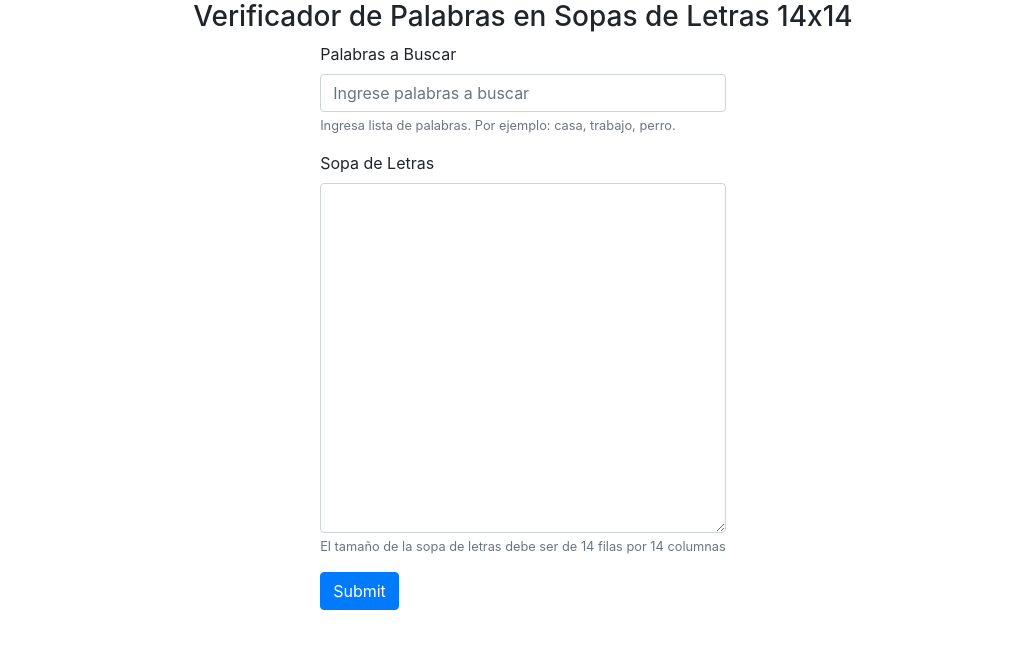
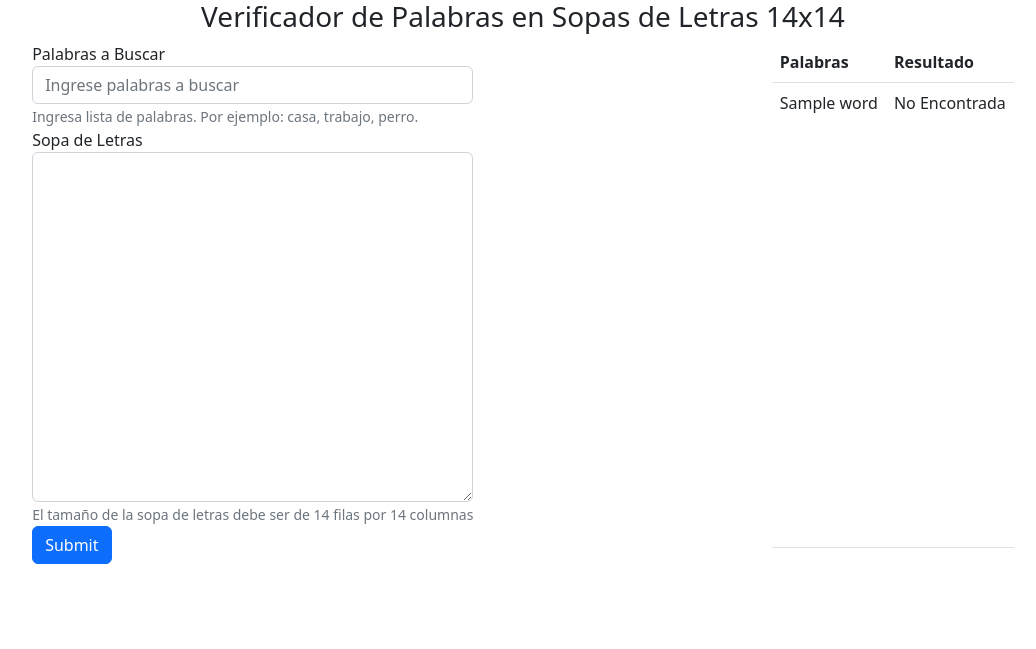
Before and after one commit to devjprivera/sopa-de-letras-cliente, a FastAPI app: template frontend/templates/index.html in a window 1280 px wide. Shown: the top 649 px of the page, without its empty margins (117-1153 px from the left). Run offline with FastAPI, Linux system fonts and the light colour scheme; the template is opened without the code that fills it: most values are stand-ins (such as "Sample title", 1, 10 or a date in 2020).

Commit message:
Implemented solver algorithm into web page

```diff
--- a/backend/main.py
+++ b/backend/main.py
@@ -15,22 +15,16 @@ BASE_DIR = path.dirname(path.dirname(path.abspath(__file__)))
 TEMPLATES_DIR = path.join(BASE_DIR, "frontend", "templates")
 templates = Jinja2Templates(directory=TEMPLATES_DIR)
 
-STATIC_DIR = path.join(BASE_DIR, "frontend", "static")
-app.mount("/static", StaticFiles(directory=STATIC_DIR), name="static")
-
 # Shows Main Page
 @app.get("/", response_class=HTMLResponse)
 def main(request: Request):
 
     return templates.TemplateResponse("index.html", {"request": request})
 
-@app.post("/")
+@app.post("/", response_class=HTMLResponse)
 def solver(request: Request, words: str = Form(...), soup: str = Form(...)):
 
-    # wordsFound = soupSolver(soup.soup, soup.words, soup.size)
-    # wordsFound = {
-    #     "words": soup.words,
-    #     "soup": soup.soup,
-    # }
+    soup = soup.replace("\r\n", " ")
+    wordsFound = soupSolver(soup, words)
 
-    return {"words": words, "soup": soup}
+    return templates.TemplateResponse("index.html", {"request": request, "wordsFound": wordsFound})
--- a/frontend/templates/index.html
+++ b/frontend/templates/index.html
@@ -3,14 +3,14 @@
     <head>
         <meta charset="UTF-8">
         <title>Verificador de Sopa de Letras</title>
-        <link rel="stylesheet" href="https://cdn.jsdelivr.net/npm/bootstrap@4.0.0/dist/css/bootstrap.min.css" integrity="sha384-Gn5384xqQ1aoWXA+058RXPxPg6fy4IWvTNh0E263XmFcJlSAwiGgFAW/dAiS6JXm" crossorigin="anonymous">
-        <!-- <script src="{{ url_for('static', path='/js/script.js') }}"></script> -->
+        <link href="https://cdn.jsdelivr.net/npm/bootstrap@5.2.3/dist/css/bootstrap.min.css" rel="stylesheet" integrity="sha384-rbsA2VBKQhggwzxH7pPCaAqO46MgnOM80zW1RWuH61DGLwZJEdK2Kadq2F9CUG65" crossorigin="anonymous">
     </head>
     <body>
-        <div class="d-flex justify-content-center">
+        <div id="title-div" class="d-flex justify-content-center">
             <h3> Verificador de Palabras en Sopas de Letras 14x14 </h3>
         </div>
-        <div class="d-flex justify-content-center">
+        <div id="solve-div" class="d-flex justify-content-around">
+            <div id="soup-form">
                 <form action="/" method="post">
                     <div class="form-group">
                         <label for="words">Palabras a Buscar</label>
@@ -25,5 +25,30 @@
                     <button id="search" type="submit" class="btn btn-primary" onclick="search">Submit</button>
                 </form>
             </div>
+            {% if wordsFound %}
+                <div id="response-div" class="d-flex justify-content-evenly">
+                    <table class="table">
+                        <thead>
+                            <tr>
+                                <th scope="col">Palabras</th>
+                                <th scope="col">Resultado</th>
+                            </tr>
+                        </thead>
+                        <tbody>
+                            {% for word, found in wordsFound.items() %}
+                                <tr>
+                                    <td>{{ word|safe }}</td>
+                                    {% if found == True %}
+                                        <td>Encontrada</td>
+                                    {% else %}
+                                        <td>No Encontrada</td>
+                                    {% endif %}
+                                </tr>
+                            {% endfor %}
+                        </tbody>
+                    </table>
+                </div>
+            {% endif %}
+        </div>
     </body>
 </html>
```
Lines whose indentation alone changed are shown as unchanged.
